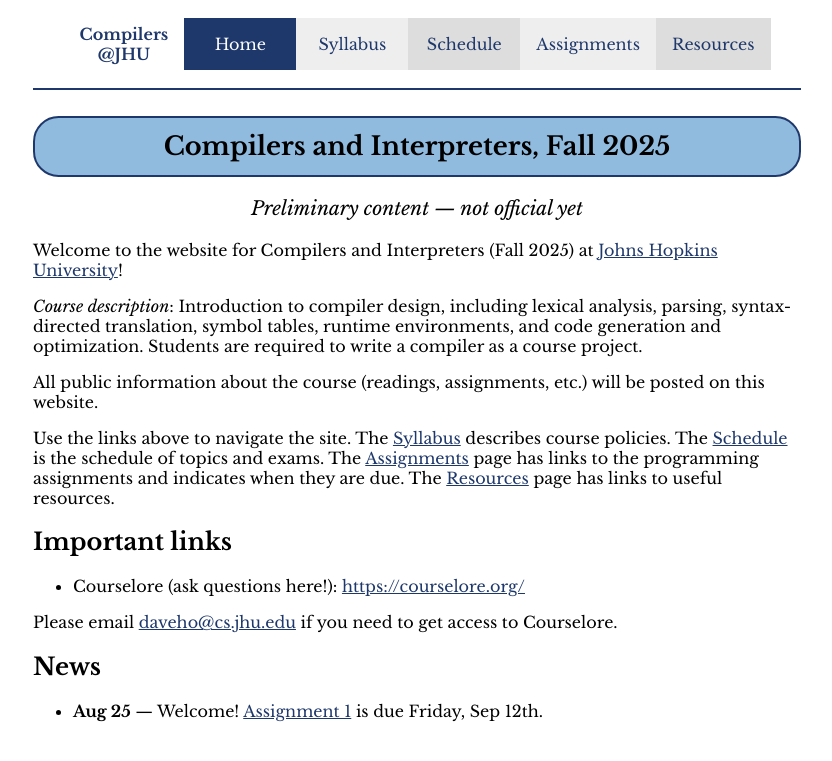
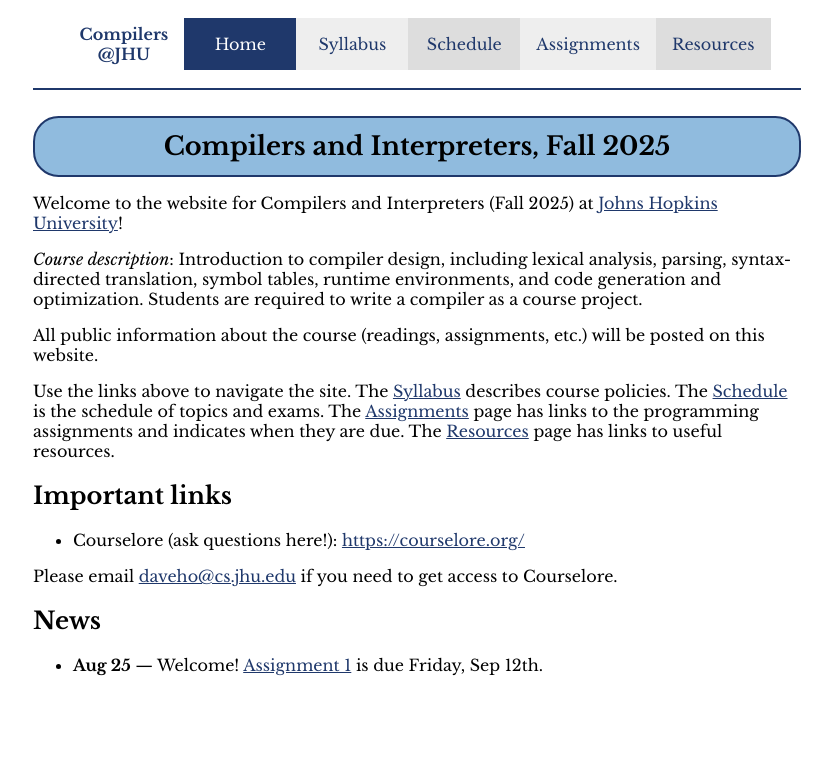
Before and after one commit to jhucompilers/fall2025, a Jekyll site: the page built from index.md, in a window 1280 px wide. Shown: the top 761 px of the page, without its empty margins (223-1055 px from the left). Built offline with Jekyll 4.4.1, drawn with Linux system fonts in a browser that asks for light colours.

Commit message:
make official

```diff
--- a/_layouts/default.html
+++ b/_layouts/default.html
@@ -34,10 +34,6 @@
 
     <div id="pageTitle">{{page.title}}</div>
 
-    <div style="text-align: center; font-size: 120%; font-style: italic; margin-top: 1em; margin-bottom: 1em;">
-      Preliminary content — not official yet
-    </div>
-
     {{content}}
 
     <div id="footer"></div>
```
